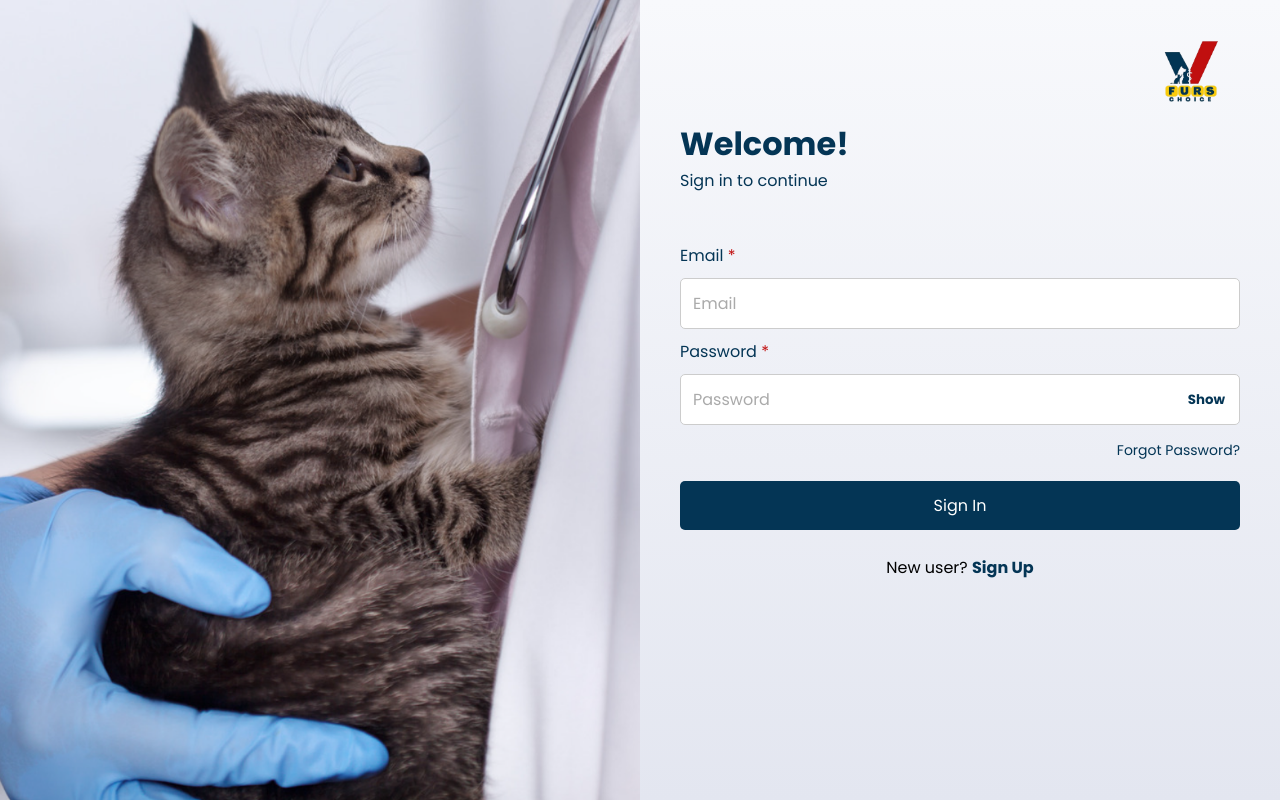
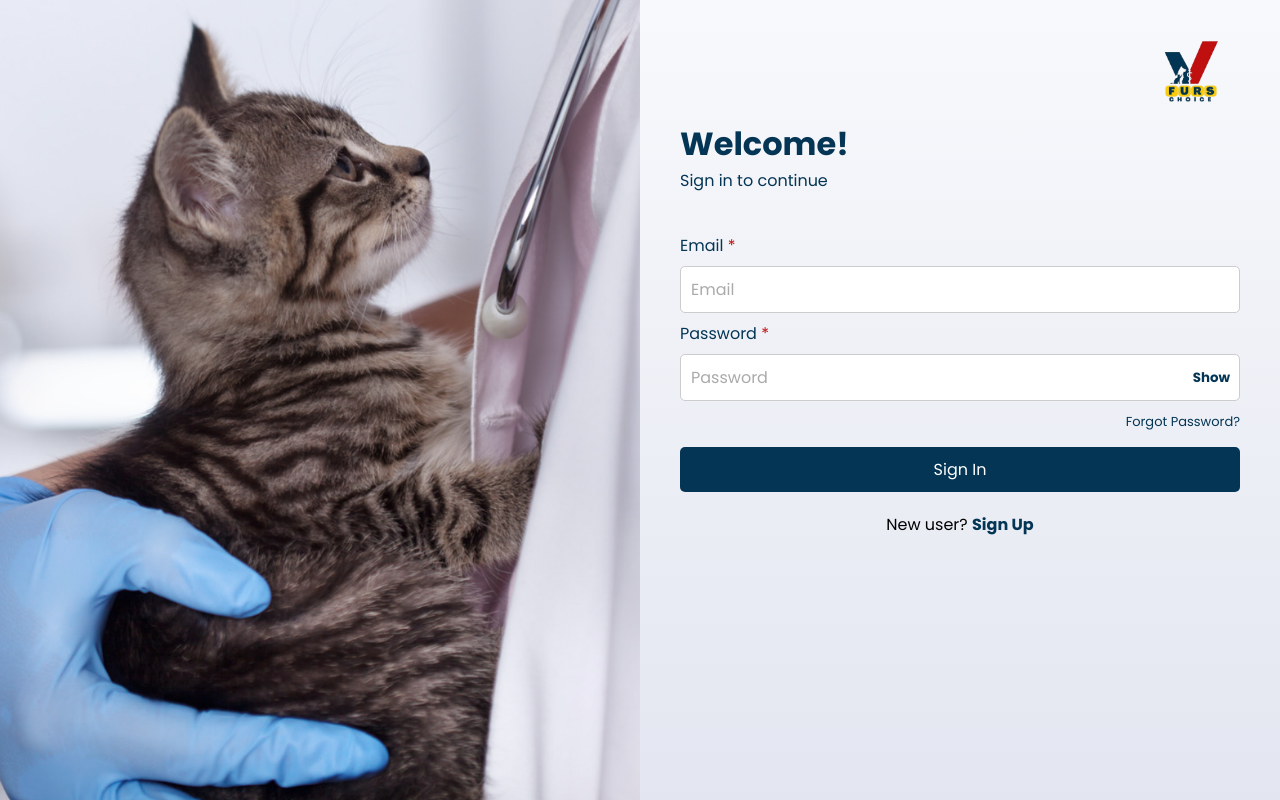
Before and after one commit to andrea-acuna/andrea-acuna.github.io, a PHP site: page /sign-in.html in a window 1280 px wide. Run offline with PHP 8.4, Linux system fonts and the light colour scheme.

Commit message:
Update fc-style.css

```diff
--- a/fc-style.css
+++ b/fc-style.css
@@ -44,27 +44,27 @@ body, html {
     height: 100vh;
 }
 
-.login img {
-    width: 100px;
-    height: 100px;
-}
-
 .logo {
     width: 100%;
     display: flex;
     justify-content: flex-end;
 }
 
+.login img {
+    width: 100px;
+    height: 100px;
+}
+
 h1 {
-    font-size: 2rem;
-    font-weight: 700;
+    font-size: 32px;
+    font-weight: bold;
     color: #043555;
 }
 
 h4 {
     font-size: 16px;
     font-weight: normal;
-    margin-bottom: 50px;
+    margin-bottom: 40px;
     color: #043555;
 }
 
@@ -77,11 +77,11 @@ label {
 
 input {
     width: 100%;
-    padding: 12px;
+    padding: 10px;
     border: 1px solid #ccc;
     border-radius: 5px;
     font-size: 16px;
-    margin: 10px 0;
+    margin: 8px 0;
     background: white;
     outline: none;
     padding-right: 40px;
@@ -99,12 +99,12 @@ input::placeholder {
 
 .password-wrapper input {
     flex: 1;
-    padding-right: 60px;
+    padding-right: 50px;
 }
 
 .password-wrapper button {
     position: absolute;
-    right: 15px;
+    right: 10px;
     background: none;
     border: none;
     cursor: pointer;
@@ -116,9 +116,9 @@ input::placeholder {
     display: block;
     text-align: right;
     width: 100%;
-    margin-top: 5px;
+    margin-top: 3px;
     color: #043555;
-    font-size: 14px;
+    font-size: 13px;
     text-decoration: none;
 }
 
@@ -128,18 +128,18 @@ input::placeholder {
 
 .login-btn {
     width: 100%;
-    padding: 12px;
+    padding: 10px;
     background: #043555;
     color: white;
     font-size: 16px;
     border: none;
     border-radius: 5px;
     cursor: pointer;
-    margin-top: 20px;
+    margin-top: 15px;
 }
 
 .signup-text {
-    margin-top: 25px;
+    margin-top: 20px;
     font-size: 16px;
     text-align: center;
 }
@@ -160,9 +160,9 @@ input::placeholder {
 
 .error {
     color: #C10F0F;
-    font-size: 14px;
+    font-size: 12px;
     display: none;
-    margin-bottom: 10px;
+    margin-bottom: 8px;
 }
 
 input.invalid {
```
